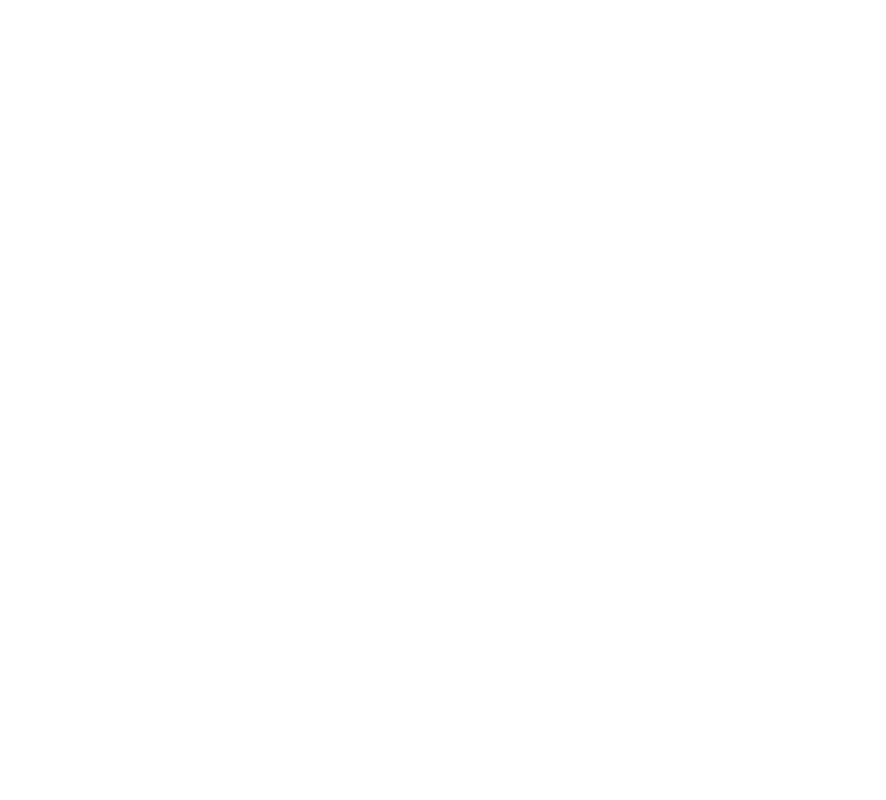
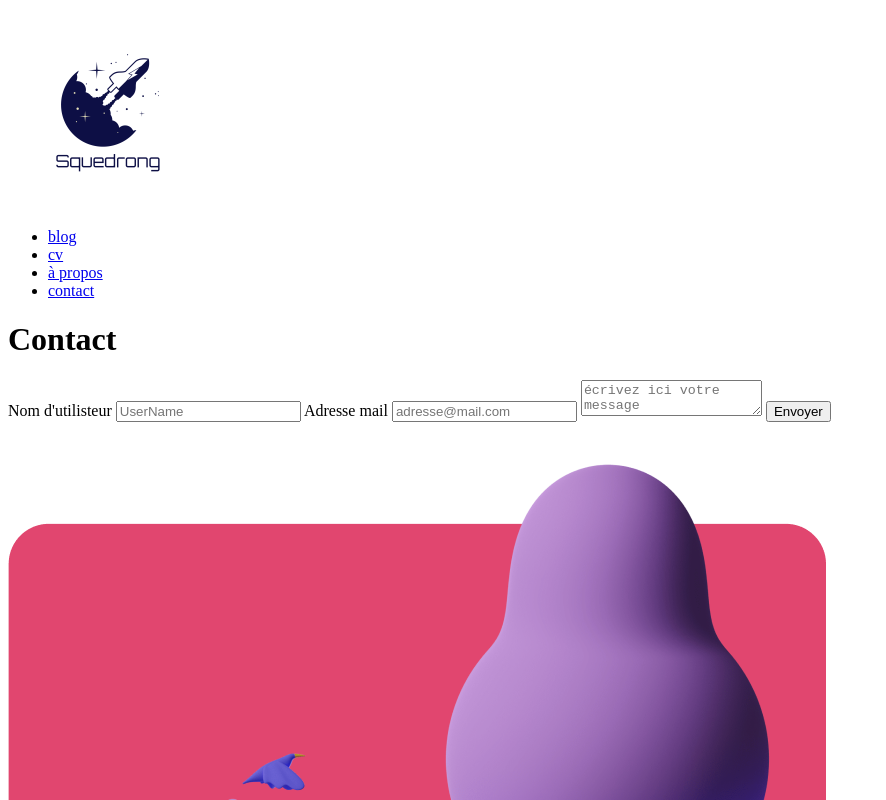
Before and after one commit to Boubacar84/Squedrong, a plain HTML site: page contact.html in a window 1280 px wide. Shown: the top 800 px of the page, without its empty margins (0-886 px from the left). Drawn offline with Linux system fonts and the light colour scheme.

Commit message:
chore: edit contact.html

```diff
--- a/contact.html
+++ b/contact.html
@@ -8,7 +8,41 @@
 </head>
 
 <body>
+    <header>
+        <a href="./index.html">
+            <img src="./img/logo.png" alt="logo">
+        </a>
+        <nav>
+            <ul>
+                <li>
+                    <a href="./article.html">blog</a>
+                </li>
+                <li>
+                    <a href="#">cv</a>
+                </li>
+                <li>
+                    <a href="#" class="active">&agrave; propos</a>
+                </li>
+                <li>
+                    <a href="./contact.html">contact</a>
+                </li>
+            </ul>
+        </nav>
+    </header>
+    <main>
+        <h1>Contact</h1>
+        <form action="#">
+            <label for="username">Nom d'utilisteur</label>
+            <input type="text" id="username" placeholder="UserName" required>
+            <label for="mailaddress">Adresse mail</label>
+            <input type="email" id="mailadress" placeholder="adresse&#64;mail.com" required>
+            <label for="comment"></label>
+            <textarea name="comment" id="comment" placeholder="&eacute;crivez ici votre message" required></textarea>
+            <input type="submit" value="Envoyer">
+        </form>
 
+        <img src="./img/illustration.png" alt="image">
+    </main>
 </body>
 
 </html>
```
